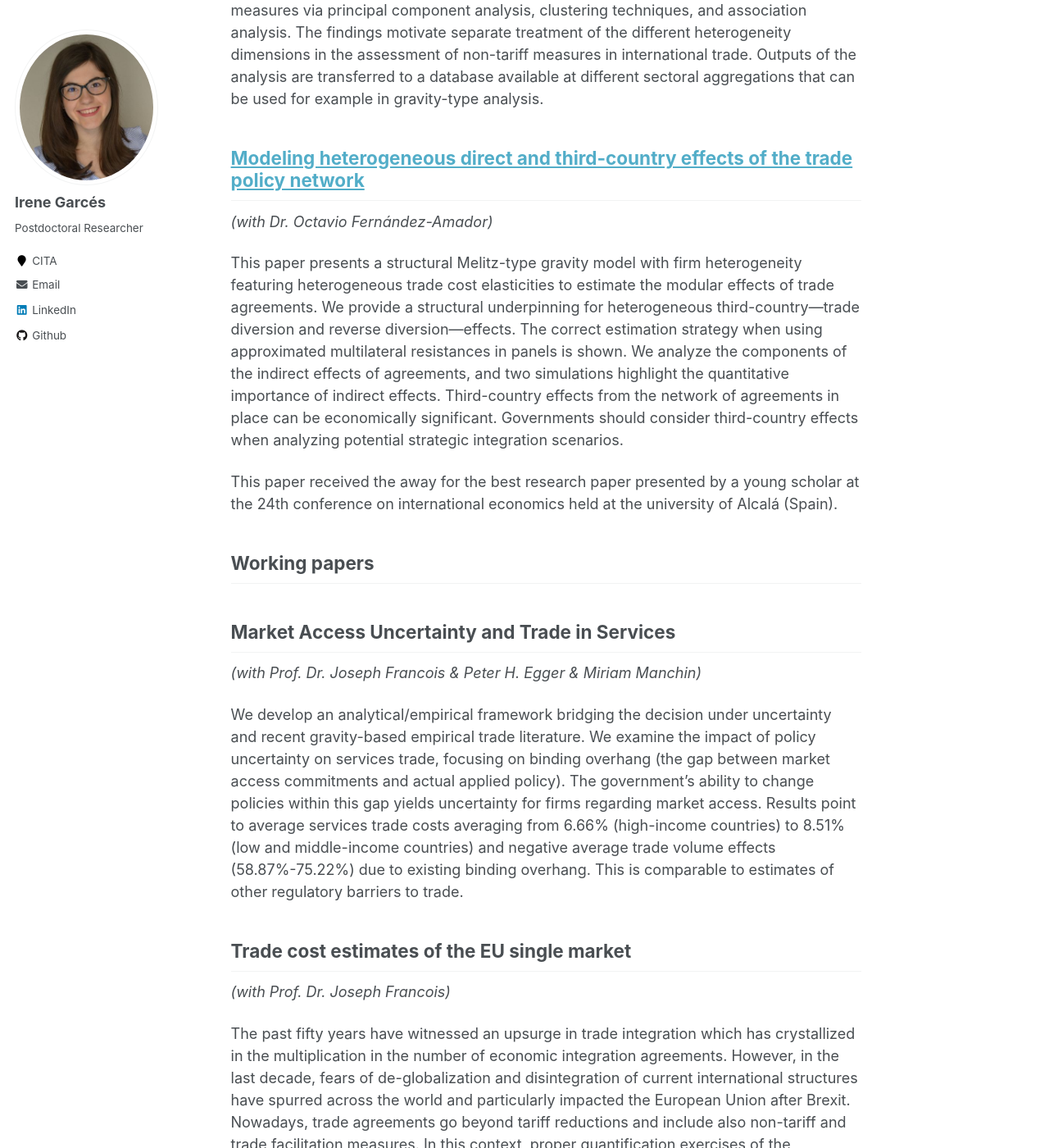
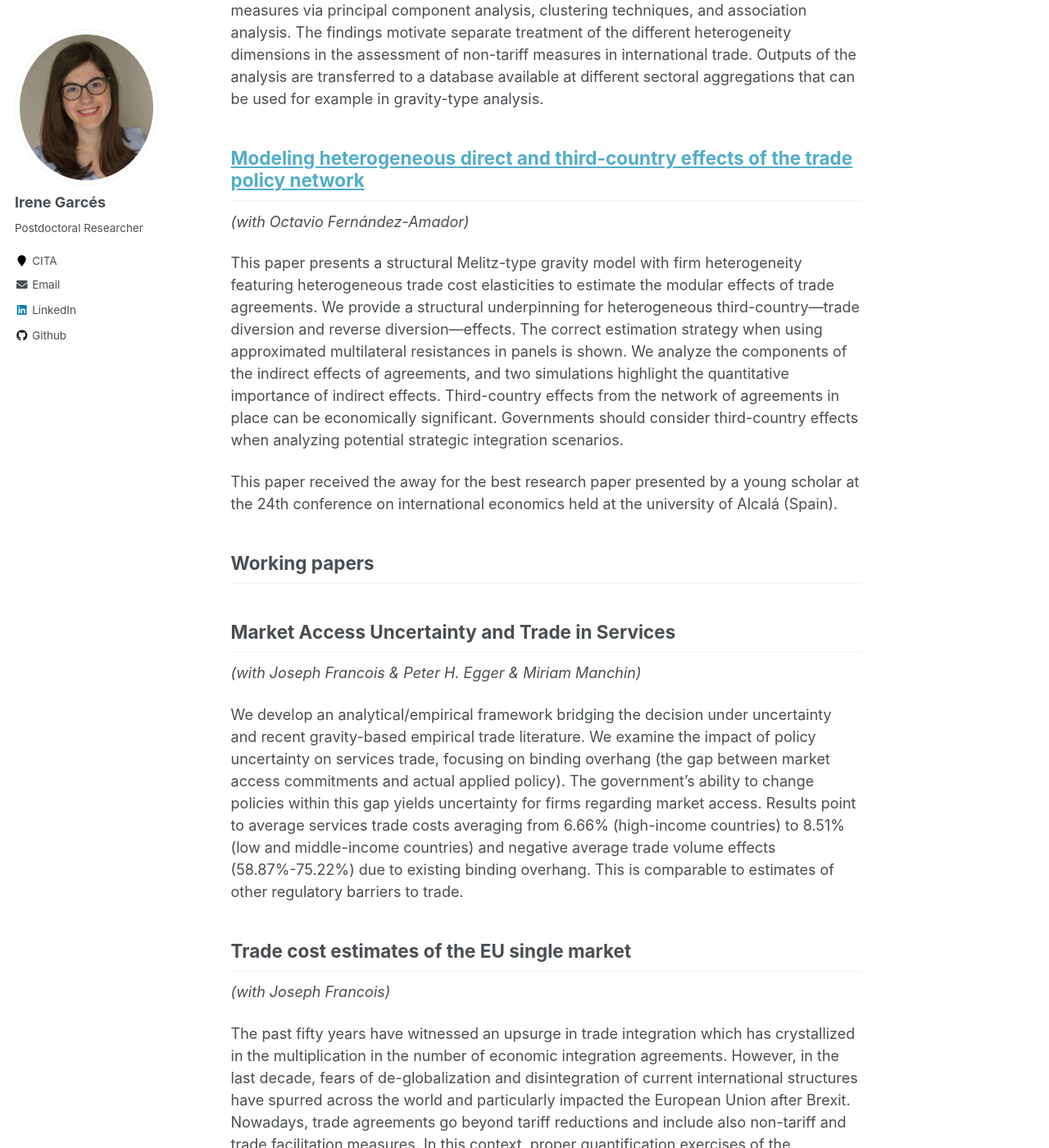
Before and after one commit to IreneGarces/irenegarces.github.io, a Jekyll site: the page built from _pages/research.md, in a window 1280 px wide and 1400 px high, scrolled down 969 px. Shown: the whole window at 82% size. Built offline with Jekyll 4.4.1, drawn with Linux system fonts in a browser that asks for light colours; some of the changed text lies outside the part shown.

Commit message:
Update research.md

```diff
--- a/_pages/research.md
+++ b/_pages/research.md
@@ -17,7 +17,7 @@ author_profile: true
 ## Publications
 
 ## [Global value chain integration and non-tariff measures](../files/Global value chain integration and non-tariff measures.pdf)
-*(with  Dr. Achim Vogt)*
+*(with  Achim Vogt)*
 
 The organization of modern production into complex, cross-border networks raises the question of whether countries’ value chain linkages determine their trade-related
 policies. In this paper, we show that increases in domestic value-added into foreign final goods lead to decreases in regulatory stringency measured as tariffs but
@@ -33,7 +33,7 @@ Enabled by detailed product-level regulatory data based on coded reviews of nati
 at the country- and sector-level. We construct well-established descriptive indicators and more recently developed measures of regulatory distance to identify patterns of non-tariff measures via principal component analysis, clustering techniques, and association analysis. The findings motivate separate treatment of the different heterogeneity dimensions in  the assessment of non-tariff measures in international trade. Outputs of the analysis are transferred to a database available at different sectoral aggregations that can be used for example in gravity-type analysis.
 
 ## [Modeling heterogeneous direct and third-country effects of the trade policy network](../files/Heterogeneous direct and third-country effects_master.pdf)
-*(with Dr. Octavio Fernández-Amador)*
+*(with Octavio Fernández-Amador)*
 
 This paper presents a structural Melitz-type gravity model with firm heterogeneity featuring heterogeneous trade cost elasticities to estimate the modular
 effects of trade agreements. We provide a structural underpinning for heterogeneous third-country—trade diversion and reverse diversion—effects.
@@ -46,13 +46,13 @@ This paper received the away for the best research paper presented by a young sc
 ## Working papers
 
 ## Market Access Uncertainty and Trade in Services
-*(with Prof. Dr. Joseph Francois & Peter H. Egger & Miriam Manchin)*
+*(with Joseph Francois & Peter H. Egger & Miriam Manchin)*
 
  We develop an analytical/empirical framework bridging the decision under uncertainty and recent gravity-based empirical trade literature. We examine the impact of policy uncertainty on services trade, focusing on binding overhang (the gap between market access commitments and actual applied policy). The government's ability to change policies within this gap yields uncertainty for firms regarding market access. Results point to average services trade costs averaging from 6.66% (high-income countries) to 8.51% (low and middle-income countries) and negative average trade volume effects (58.87%-75.22%) due to existing binding overhang.  This is comparable to estimates of other regulatory barriers to trade.
 
 
 ## Trade cost estimates of the EU single market
-*(with Prof. Dr. Joseph Francois)*
+*(with Joseph Francois)*
 
 The past fifty years have witnessed an upsurge in trade integration which has crystallized in the multiplication in the number of economic integration agreements.
 However, in the last decade, fears of de-globalization and disintegration of current international structures have spurred across the world and particularly impacted
```
